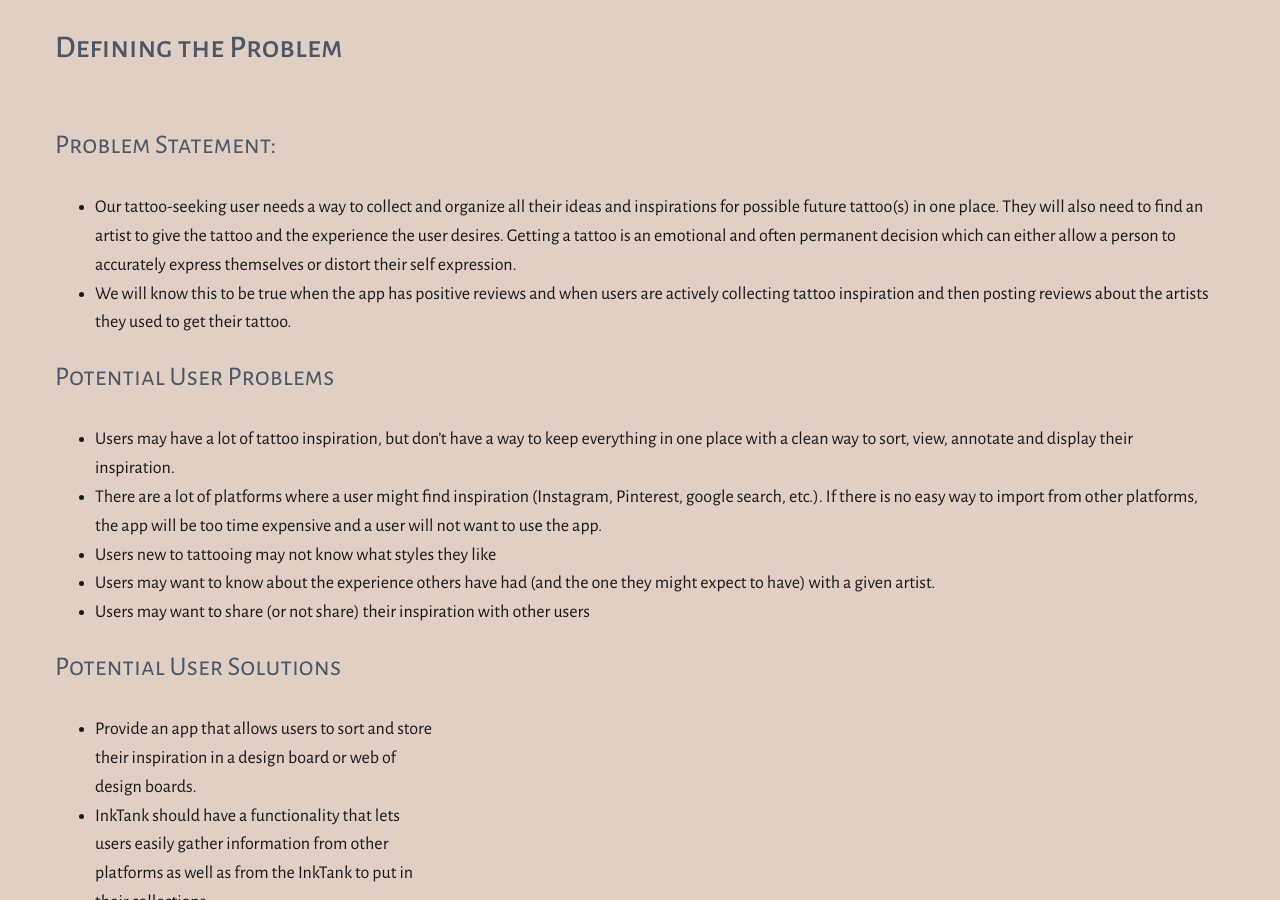
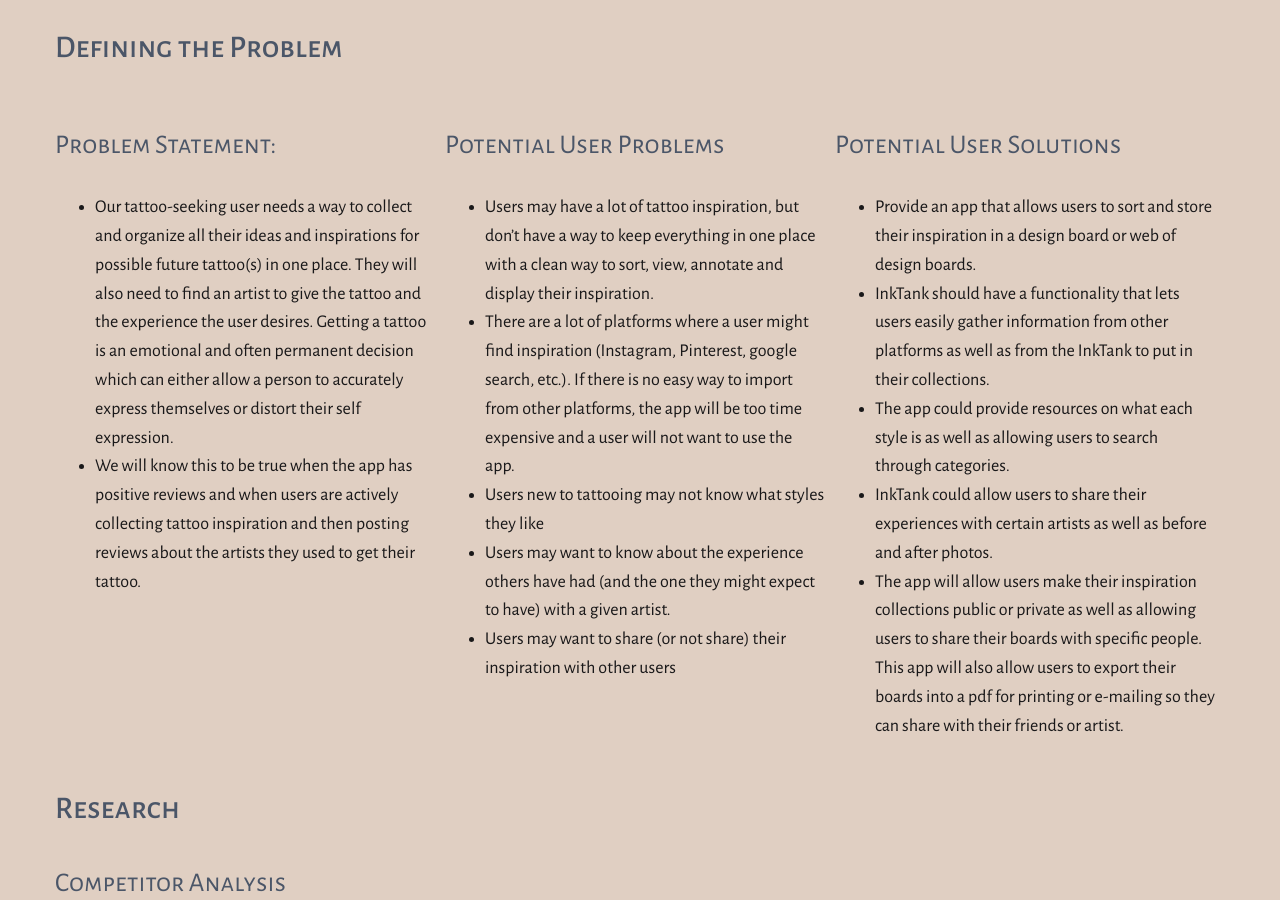
Before and after one commit to alyssavongries/portfolio-website, a plain HTML site: page inkwell.html in a window 1280 px wide. Shown: the part 1900-2800 px from the top of the page. Drawn offline with nearby package versions, Linux system fonts and the light colour scheme.

Commit message:
fixes columns on the InkWell Project

```diff
--- a/inkwell.html
+++ b/inkwell.html
@@ -87,7 +87,7 @@
             <!--blue-->
             <h2> Defining the Problem </h2>
             <div class=row>
-              <div class="col-4">
+              <div class="col-lg-4">
                 <!--nested for columns-->
                 <h3>Problem Statement:</h3>
                 <ul>
@@ -97,7 +97,7 @@
                   <li>We will know this to be true when the app has positive reviews and when users are actively collecting tattoo inspiration and then posting reviews about the artists they used to get their tattoo. </li>
                 </ul>
               </div>
-              <div class="col-4">
+              <div class="col-lg-4">
                 <!--nested for columns-->
                 <h3>Potential User Problems</h3>
                 <ul>
```
